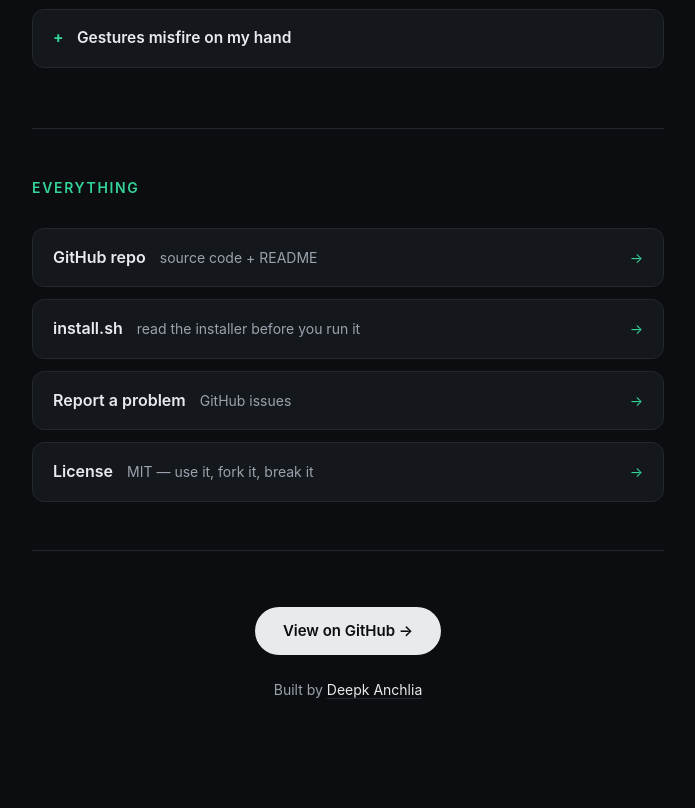
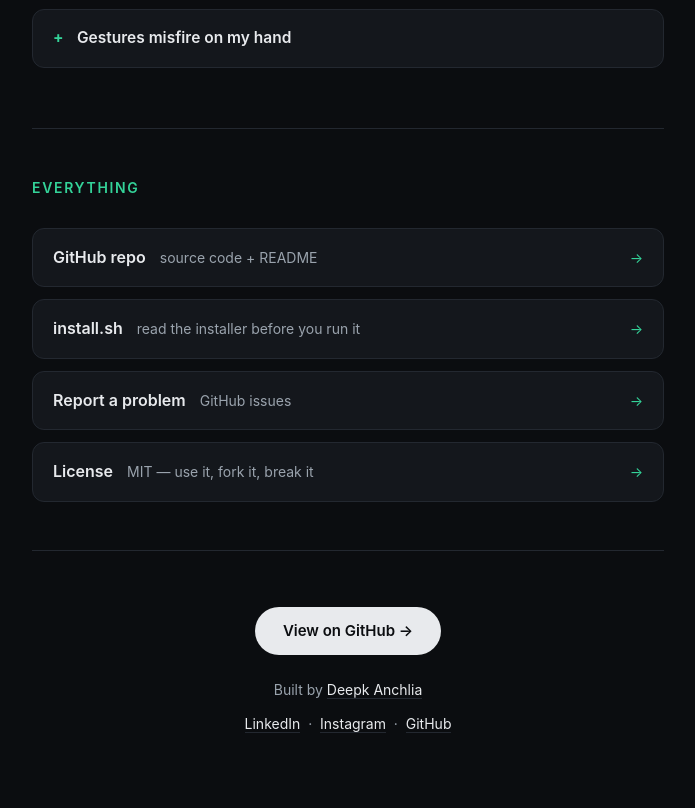
Before and after one commit to deepkanchalia/gesture-mouse, a plain HTML site: page docs/index.html in a window 1280 px wide. Shown: the part 2729-3537 px from the top of the page, without its empty margins (292-987 px from the left). Before the commit the page ends 3502 px from the top, so only its background shows below. Drawn offline with Linux system fonts and the light colour scheme.

Commit message:
Footer: LinkedIn + Instagram links
Co-Authored-By: Claude Fable 5 <noreply@anthropic.com>

```diff
--- a/docs/index.html
+++ b/docs/index.html
@@ -291,7 +291,14 @@
     <div class="social">
       <a class="gh" href="https://github.com/deepkanchalia/gesture-mouse">View on GitHub →</a>
     </div>
-    <p>Built by <a href="https://github.com/deepkanchalia">Deepk Anchlia</a></p>
+    <p>Built by <a href="https://www.linkedin.com/in/deepkanchalia/">Deepk Anchlia</a></p>
+    <p style="margin-top:12px">
+      <a href="https://www.linkedin.com/in/deepkanchalia/">LinkedIn</a>
+      &nbsp;·&nbsp;
+      <a href="https://www.instagram.com/secondprinciples/">Instagram</a>
+      &nbsp;·&nbsp;
+      <a href="https://github.com/deepkanchalia">GitHub</a>
+    </p>
   </footer>
 
 </div>
```
